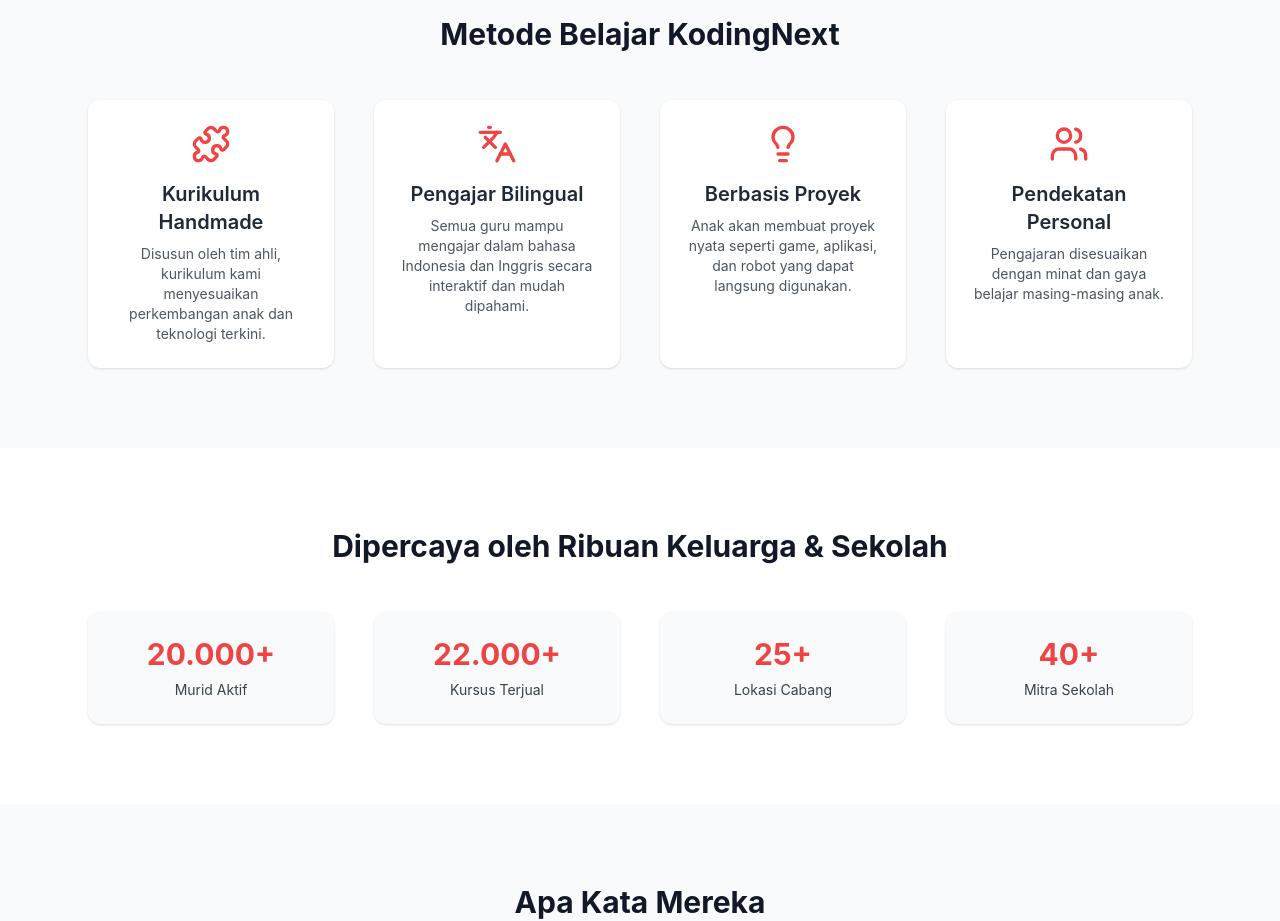
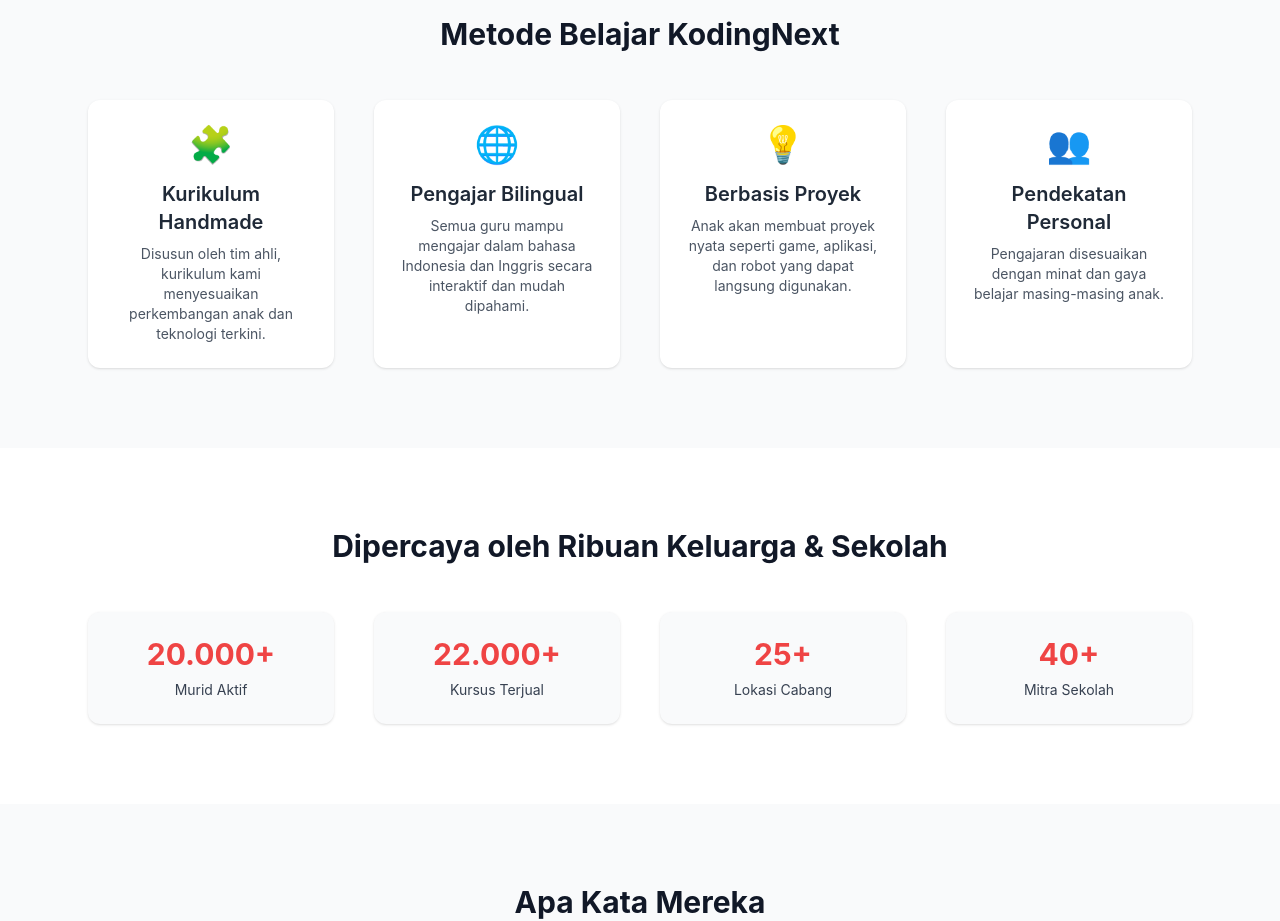
Before and after one commit to ikbaenjino/next, a Next.js app: page / in a window 1280 px wide. Shown: the part 1340-2261 px from the top of the page. Built offline with nearby package versions, Linux system fonts and the light colour scheme.

Commit message:
Update Methods.js

```diff
--- a/components/Methods.js
+++ b/components/Methods.js
@@ -1,23 +1,21 @@
-import { Lightbulb, Languages, Puzzle, Users } from "lucide-react";
-
 const methods = [
   {
-    icon: <Puzzle className="w-10 h-10 text-red-500" />,
+    icon: "🧩",
     title: "Kurikulum Handmade",
     desc: "Disusun oleh tim ahli, kurikulum kami menyesuaikan perkembangan anak dan teknologi terkini."
   },
   {
-    icon: <Languages className="w-10 h-10 text-red-500" />,
+    icon: "🌐",
     title: "Pengajar Bilingual",
     desc: "Semua guru mampu mengajar dalam bahasa Indonesia dan Inggris secara interaktif dan mudah dipahami."
   },
   {
-    icon: <Lightbulb className="w-10 h-10 text-red-500" />,
+    icon: "💡",
     title: "Berbasis Proyek",
     desc: "Anak akan membuat proyek nyata seperti game, aplikasi, dan robot yang dapat langsung digunakan."
   },
   {
-    icon: <Users className="w-10 h-10 text-red-500" />,
+    icon: "👥",
     title: "Pendekatan Personal",
     desc: "Pengajaran disesuaikan dengan minat dan gaya belajar masing-masing anak."
   },
@@ -34,7 +32,7 @@
         <div className="grid md:grid-cols-2 lg:grid-cols-4 gap-10">
           {methods.map((method, index) => (
             <div key={index} className="bg-white p-6 rounded-xl shadow text-center">
-              <div className="mb-4 flex justify-center">{method.icon}</div>
+              <div className="mb-4 text-4xl">{method.icon}</div>
               <h3 className="text-xl font-semibold mb-2">{method.title}</h3>
               <p className="text-gray-600 text-sm">{method.desc}</p>
             </div>
```
